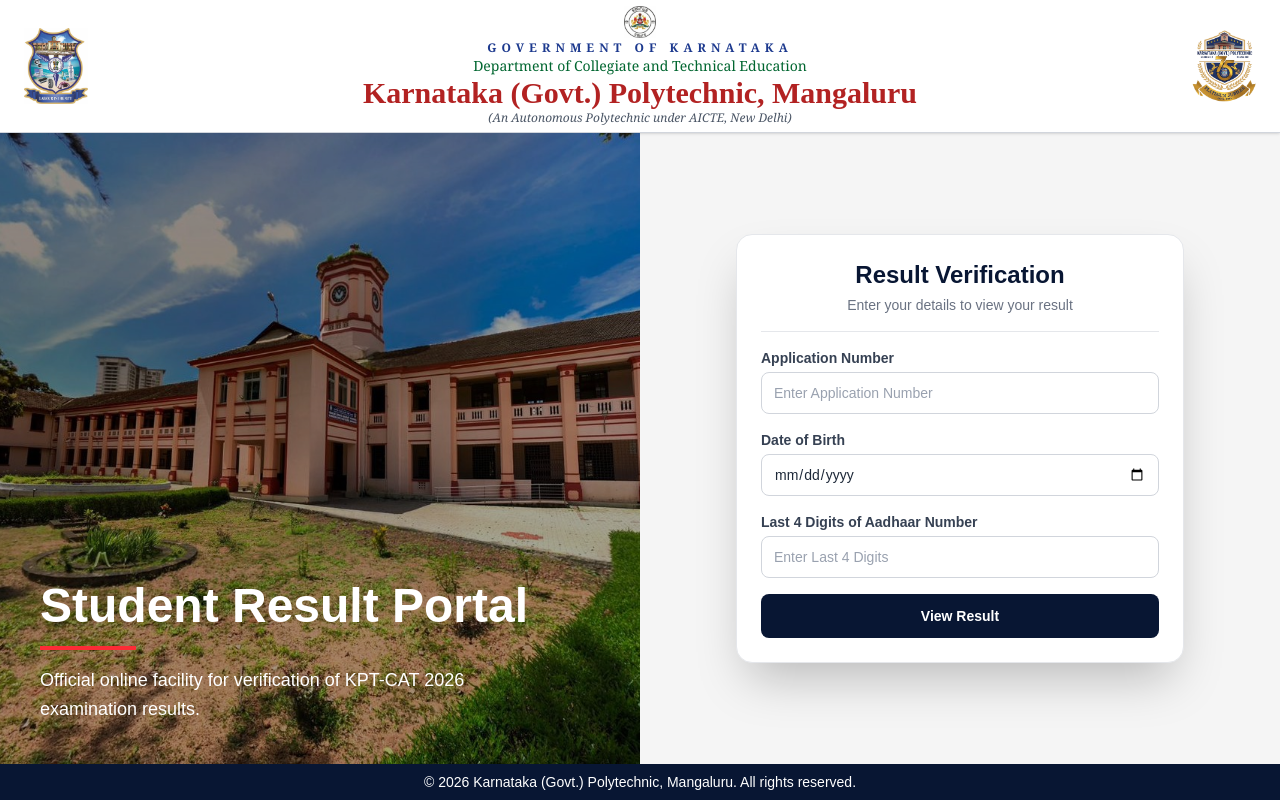
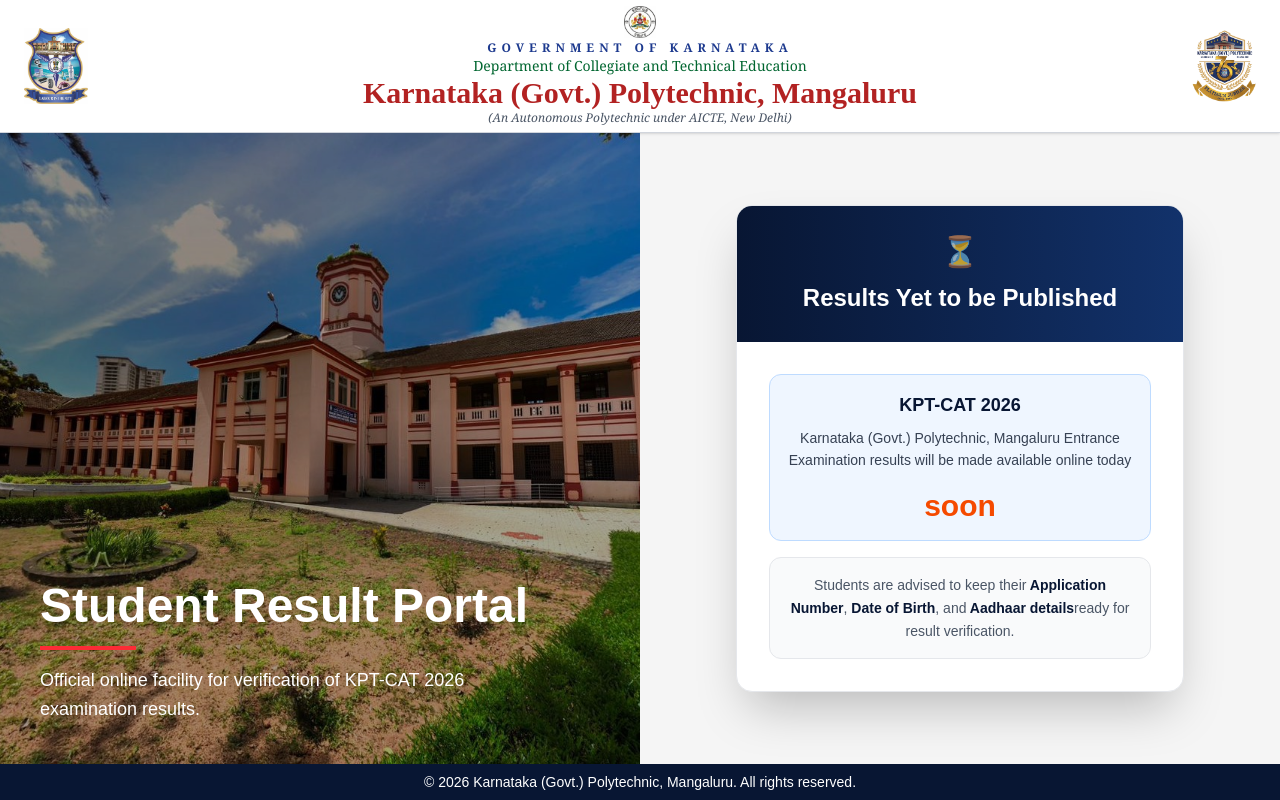
Before and after one commit to kptplacements-max/kptcatresults, a Next.js app in the folder frontend/: page / in a window 1280 px wide. Built offline with nearby package versions, Linux system fonts and the light colour scheme.

Commit message:
deployment issue

```diff
--- a/frontend/app/components/WaitingForm.jsx
+++ b/frontend/app/components/WaitingForm.jsx
@@ -24,11 +24,11 @@
 
               <p className="text-sm text-gray-700 leading-relaxed">
                 Karnataka (Govt.) Polytechnic, Mangaluru Entrance Examination
-                results will be made available online today at
+                results will be made available online today
               </p>
 
               <div className="mt-4 text-3xl font-bold text-orange-600">
-                5:00 PM
+                soon
               </div>
             </div>
 
--- a/frontend/app/page.js
+++ b/frontend/app/page.js
@@ -102,13 +102,13 @@
         </div>
 
         {/* RIGHT FORM */}
-        <div className="flex items-center justify-center p-4 md:p-6 overflow-y-auto">
+        {/* <div className="flex items-center justify-center p-4 md:p-6 overflow-y-auto">
           <ResultForm />
+        </div> */}
+
+        <div className="flex items-center justify-center p-4 md:p-6">
+          <WaitingForm />
         </div>
-
-        {/* <div className="flex items-center justify-center p-4 md:p-6">
-          <WaitingForm />
-        </div> */}
       </section>
 
       {/* FOOTER */}
```
